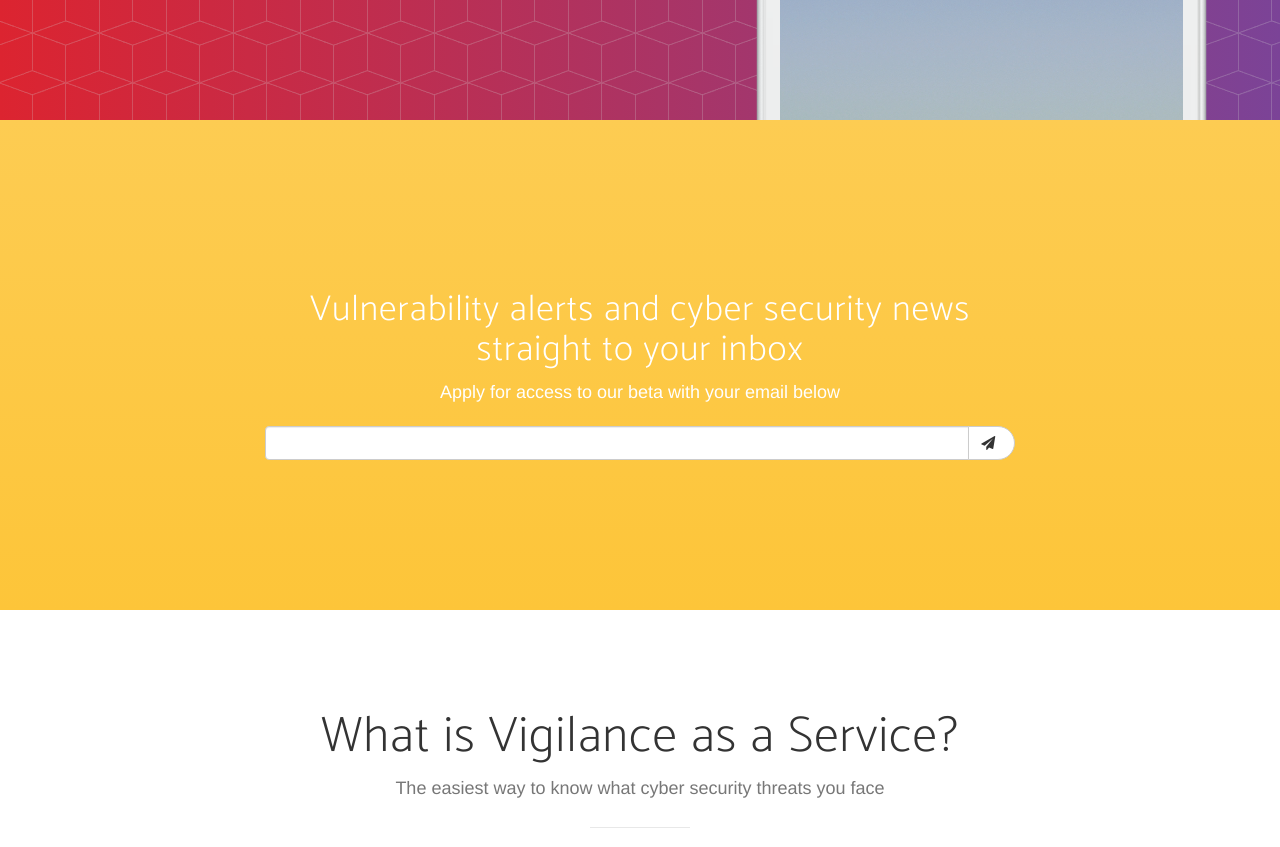
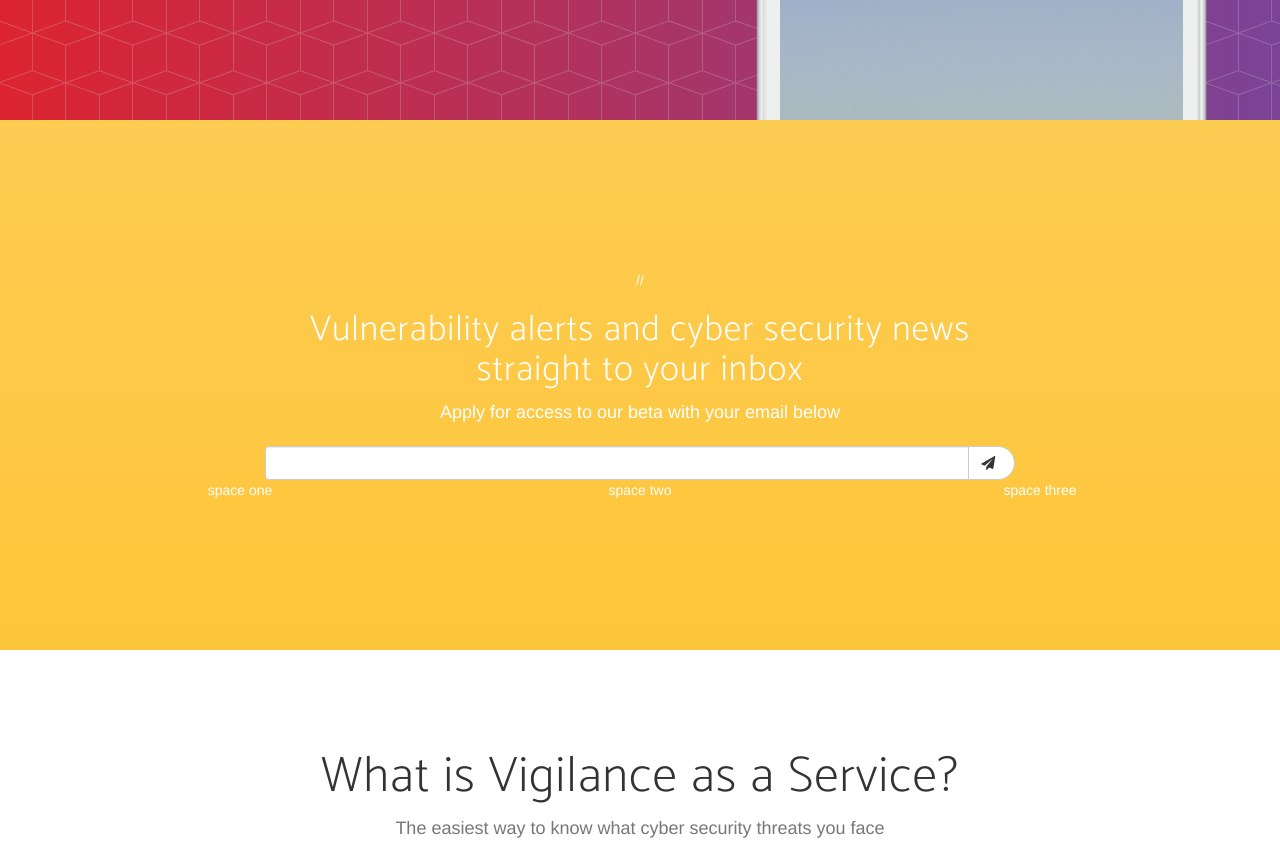
Before and after one commit to EzechukwuJI/lerikos.github.io, a website: page index.html in a window 1280 px wide. Shown: the part 680-1527 px from the top of the page. Drawn offline with nearby package versions, Linux system fonts and the light colour scheme; a web font is replaced by a local one.

Commit message:
Update index.html

```diff
--- a/index.html
+++ b/index.html
@@ -97,8 +97,8 @@
             </div>
         </div>
     </header>
-
-    <section id="download" class="download bg-primary text-center">
+<!--Hidden for code edit-->
+    <section id="download" class="download bg-primary text-center hidden">
         <div class="container">
             <div class="row">
                 <div class="col-md-8 col-md-offset-2">
@@ -126,7 +126,42 @@
             </div>
         </div>
     </section>
+<!--code for testing-->
 
+        <section id="download" class="download bg-primary text-center">
+        <div class="container">
+            <div class="row">
+                <div class="col-md-8 col-md-offset-2">
+                    // <h1 class="section-heading">Vulnerability alerts and cyber security news straight to your inbox</h1>
+                    <p>Apply for access to our beta with your email below</p>
+                    <!-- Begin MailChimp Signup Form -->
+                    <!--div id="mc_embed_signup"-->
+                    <form action="//bonsho.us15.list-manage.com/subscribe/post?u=8fcec936054610b0d86cdcaa2&amp;id=8787b23bd1" method="post" id="mc-embedded-subscribe-form" name="mc-embedded-subscribe-form" class="validate" target="_blank" novalidate>
+                      <div class="input-group">
+                        <input type="email" value="" name="EMAIL" id="mce-EMAIL" required="required" class="form-control">
+                        <span class="input-group-btn">
+                          <button class="btn btn-default" type="submit"><i class="fa fa-send"></i>&nbsp;</button>
+                        </span>
+                      </div>
+                      <div style="position: absolute; left: -5000px;" aria-hidden="true"><input type="text" name="b_8fcec936054610b0d86cdcaa2_8787b23bd1" tabindex="-1" value=""></div>
+                    </form>
+                    </div>
+                    <div class="row">
+                      <div class="col-sm-4"> space one</div>
+                      <div class="col-sm-4">space two</div>
+                      <div class="col-sm-4">space three</div>
+                    </div>
+                    <!--End mc_embed_signup-->
+
+                    <!--div class="badges">
+                        <a class="badge-link" href="#"><img src="img/google-play-badge.svg" alt=""></a>
+                        <a class="badge-link" href="#"><img src="img/app-store-badge.svg" alt=""></a>
+                    </div-->
+                </div>
+            </div>
+        </div>
+    </section>
+<!--Code for testing end-->
     <section id="features" class="features">
         <div class="container">
             <div class="row">
```
